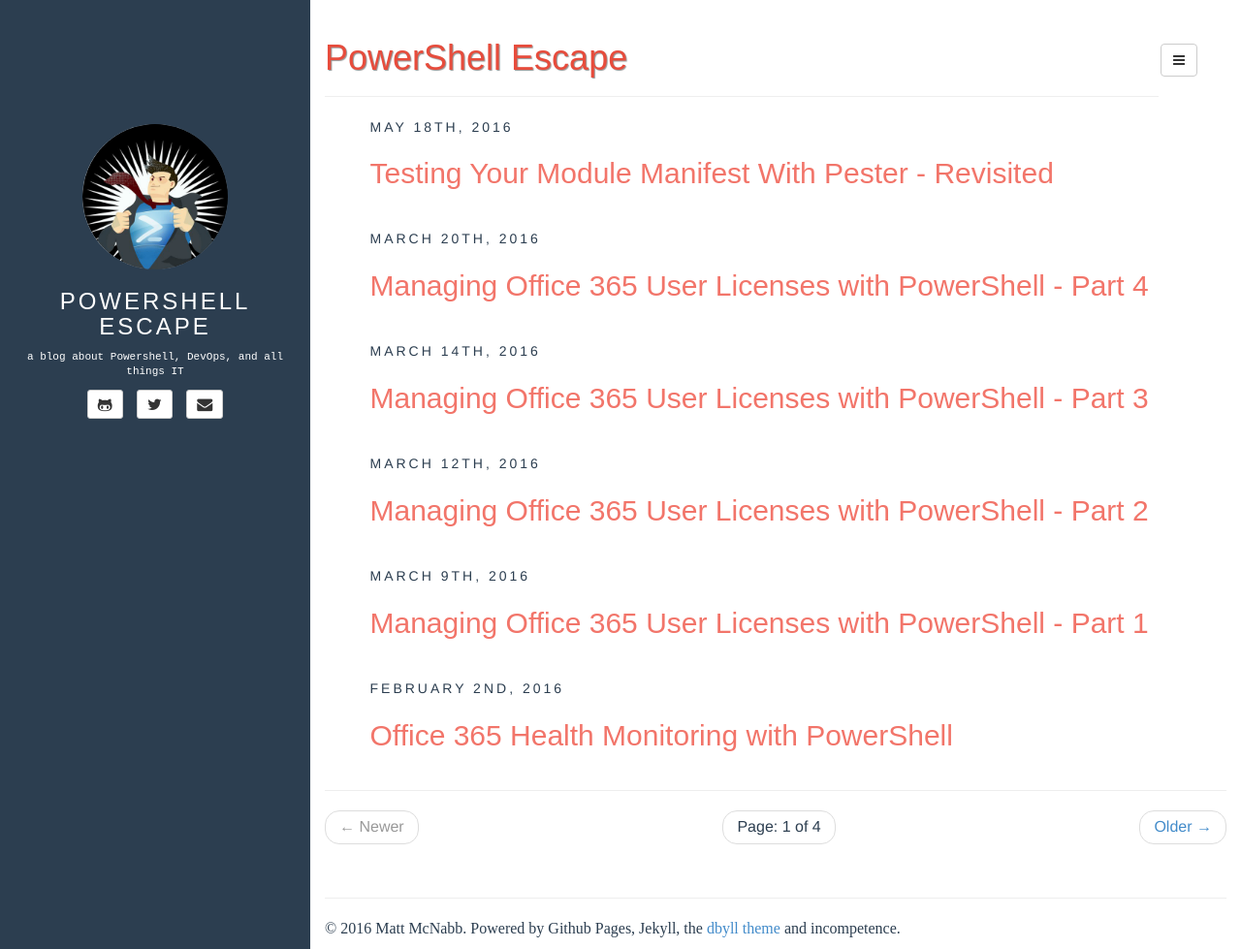
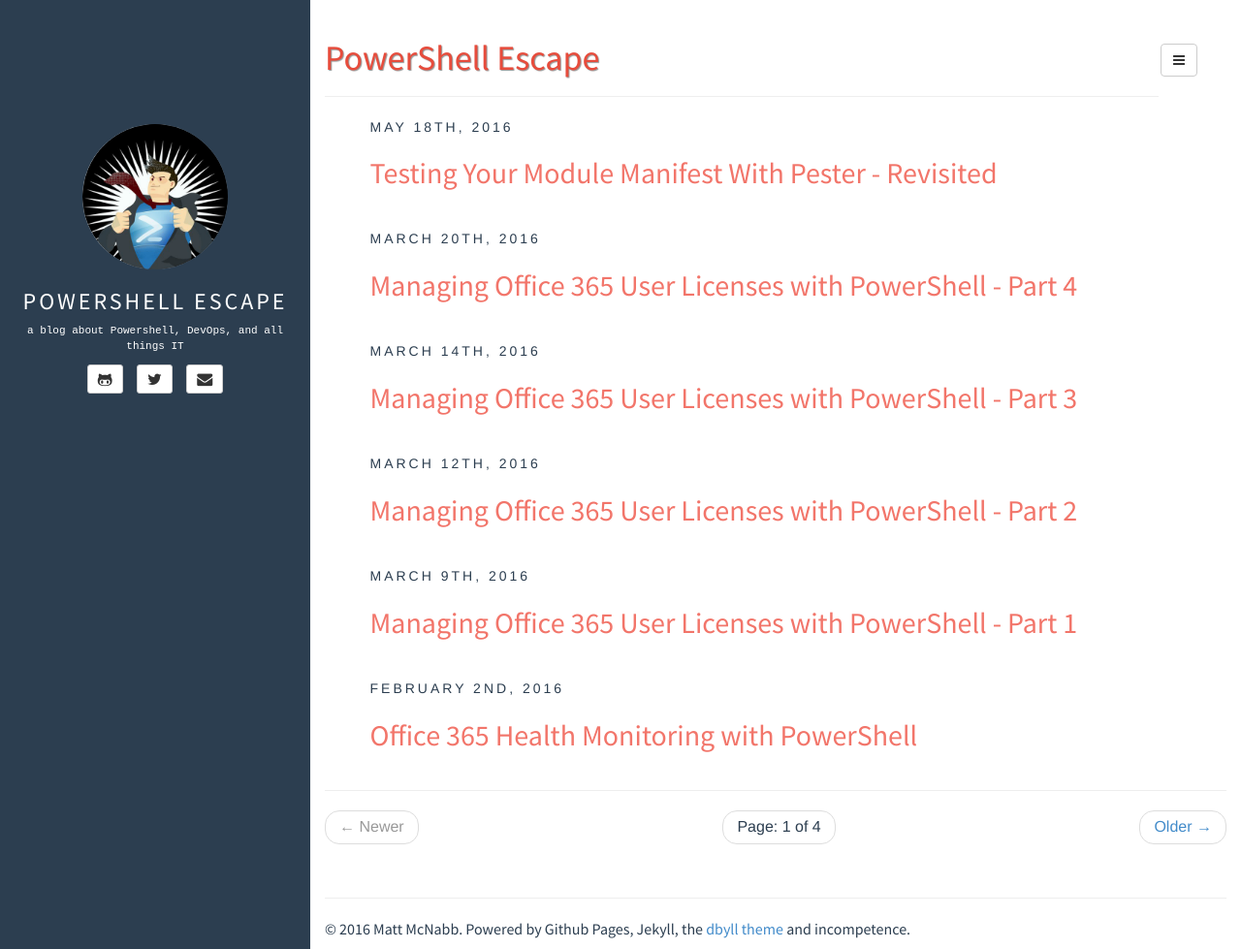
Before and after one commit to mattmcnabb/mattmcnabb.github.io, a Jekyll site: the page built from index.html, in a window 1280 px wide and 979 px high. Shown: the whole window at 97% size. Built offline with Jekyll 4.4.1, drawn with Linux system fonts in a browser that asks for light colours; the list of posts is cut into pages by our own code.

Commit message:
Update fonts

```diff
--- a/assets/css/style.css
+++ b/assets/css/style.css
@@ -1,6 +1,5 @@
-@import url(http://fonts.googleapis.com/css?family=Ubuntu:500&subset=latin,latin-ext);
-@import url(http://fonts.googleapis.com/css?family=Source+Code+Pro:500&subset=latin,latin-ext);
-@import url(http://fonts.googleapis.com/css?family=Source+Sans+Pro:500&subset=latin,latin-ext);
+@import url(http://fonts.googleapis.com/css?family=Source+Code+Pro);
+@import url(http://fonts.googleapis.com/css?family=Source+Sans+Pro);
 
 /* customizations */
 pre code.language-console
```
